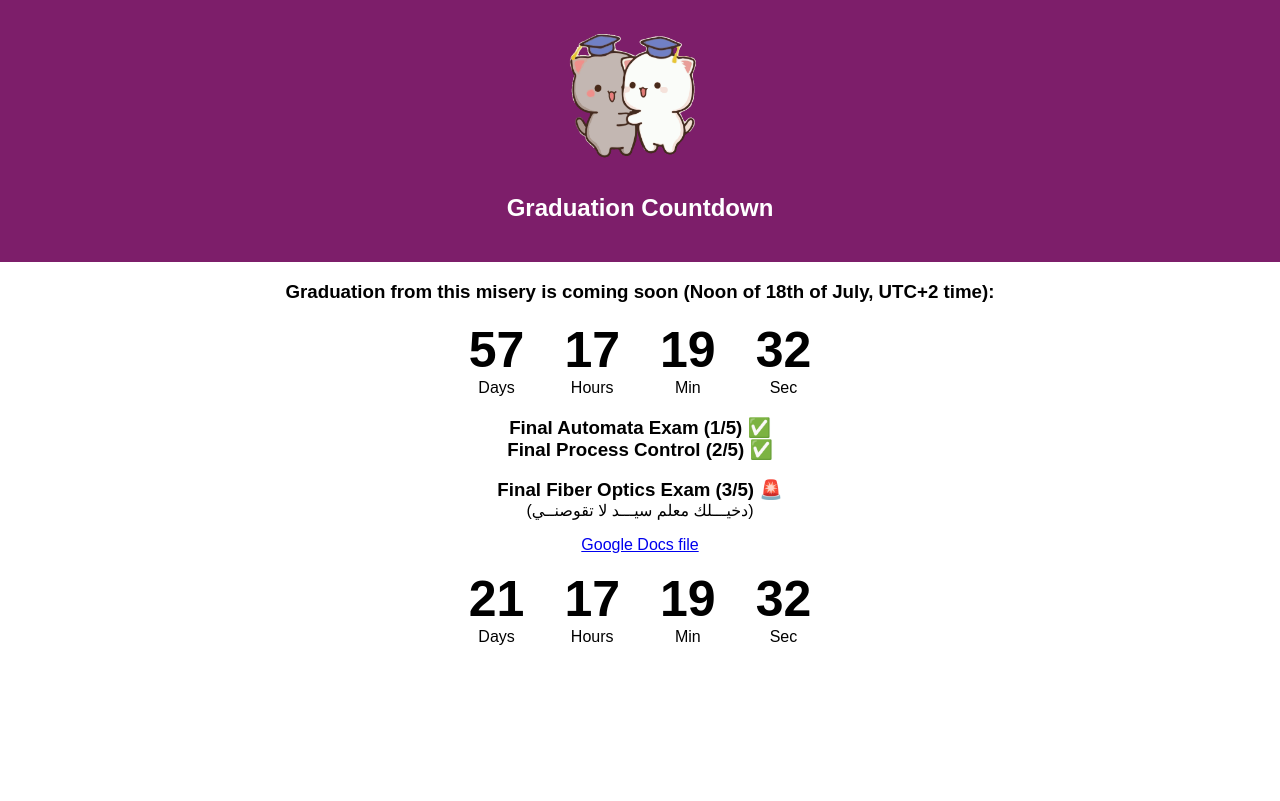
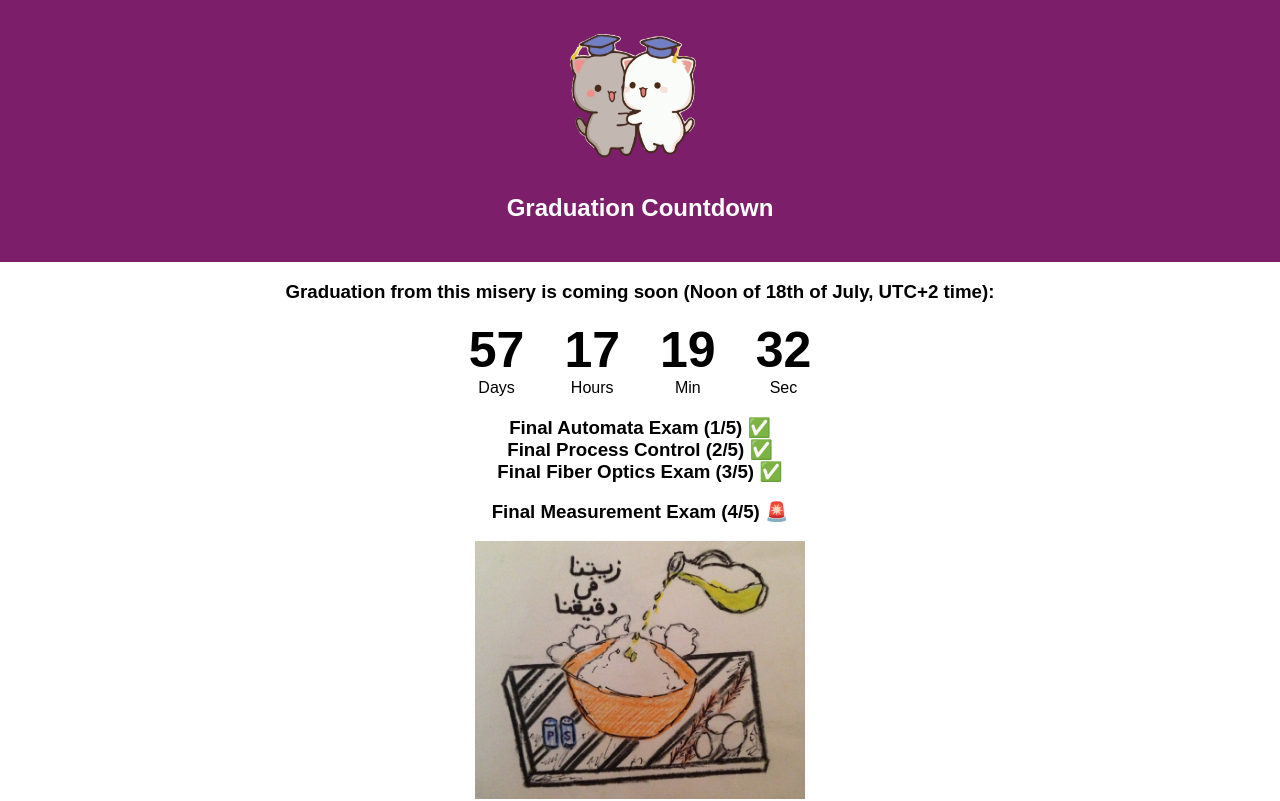
Before and after one commit to geekahmed/Graduation-Countdown, a React (Create React App) app: page / in a window 1280 px wide. Shown: the top 801 px of the page. Built offline with nearby package versions, Linux system fonts and the light colour scheme.

Commit message:
add measurement exam

```diff
--- a/src/App.js
+++ b/src/App.js
@@ -2,6 +2,7 @@ import React, { Component } from "react";
 import Countdown from "./Countdown.js";
 import logo from "./images/logo.gif";
 import image from "./images/image.jpg"
+import zetna from "./images/zetna.jpg"
 import ReactPlayer from "react-player";
 import Footer from "./components/Footer.js";
 class App extends Component {
@@ -28,6 +29,7 @@ class App extends Component {
           <div>
             <h3 className="textPrimary">Final Automata Exam (1/5) ✅</h3>
             <h3 className="textPrimary">Final Process Control (2/5) ✅</h3>
+            <h3 className="textPrimary">Final Fiber Optics Exam (3/5) ✅</h3>
             <br />
             {/* <div className="apologyToMorgan">
             <q>أخواني لا يجب أن تحركنا الاحقاد عن الناجحين والمتفوقين, لقد هاجمنا هنا من نفس هذا المكان أشخاص قدموا لنا الكثير, ولكن ما أن وضحت لنا الحقيقة حتي رجعنا عما كنا فيه وندمنا علي ما فعلنا </q>
@@ -35,10 +37,14 @@ class App extends Component {
             </div> */}
           </div>
           <div>
-            <h3 className="textPrimary">Final Fiber Optics Exam (3/5) 🚨</h3>
-            <p className="textPrimary">(دخيـــلك معلم سيـــد لا تقوصنــي)</p>
-            <p><a href="https://docs.google.com/document/d/1WMYfu7o1qrcTtvB9FYu6CFG3q9RG8K_2Eniut__Ec_E/edit?usp=sharing" target="_blank">Google Docs file</a></p>
-            <Countdown date={`${year}-06-12T16:00:00`} />
+            <h3 className="textPrimary">Final Measurement Exam (4/5) 🚨</h3>
+            {/* <p className="textPrimary">(دخيـــلك معلم سيـــد لا تقوصنــي)</p> */}
+            <div className="zetna">
+              <br/>
+              <img src={zetna} className="responsive" height="150" width="230" alt="أخواتي لقد تسرعنا"></img>
+            </div>
+            <p><a href="https://docs.google.com/document/d/1cYeg5Lvat7lFhKeZRxhK0_rayiSgMt8m/edit" target="_blank">Google Docs file</a></p>
+            <Countdown date={`${year}-06-15T16:00:00`} />
           </div>
         </div>
         <div className="player">
--- a/src/index.css
+++ b/src/index.css
@@ -111,6 +111,20 @@ body {
   width: 100%;
   height: auto;
 }
+.zetna{
+  display: flex;
+  flex-direction: column;
+  justify-content: center;
+  align-items: center;
+  margin: auto;
+  max-width: 330px;
+  max-height: 300px;
+}
+
+.zetnaRes {
+  width: 100%;
+  height: auto;
+}
 /* .container{
   margin-top: 20px;
   background-image:
```
Also changed, not shown: src/images/zetna.jpg (added).
